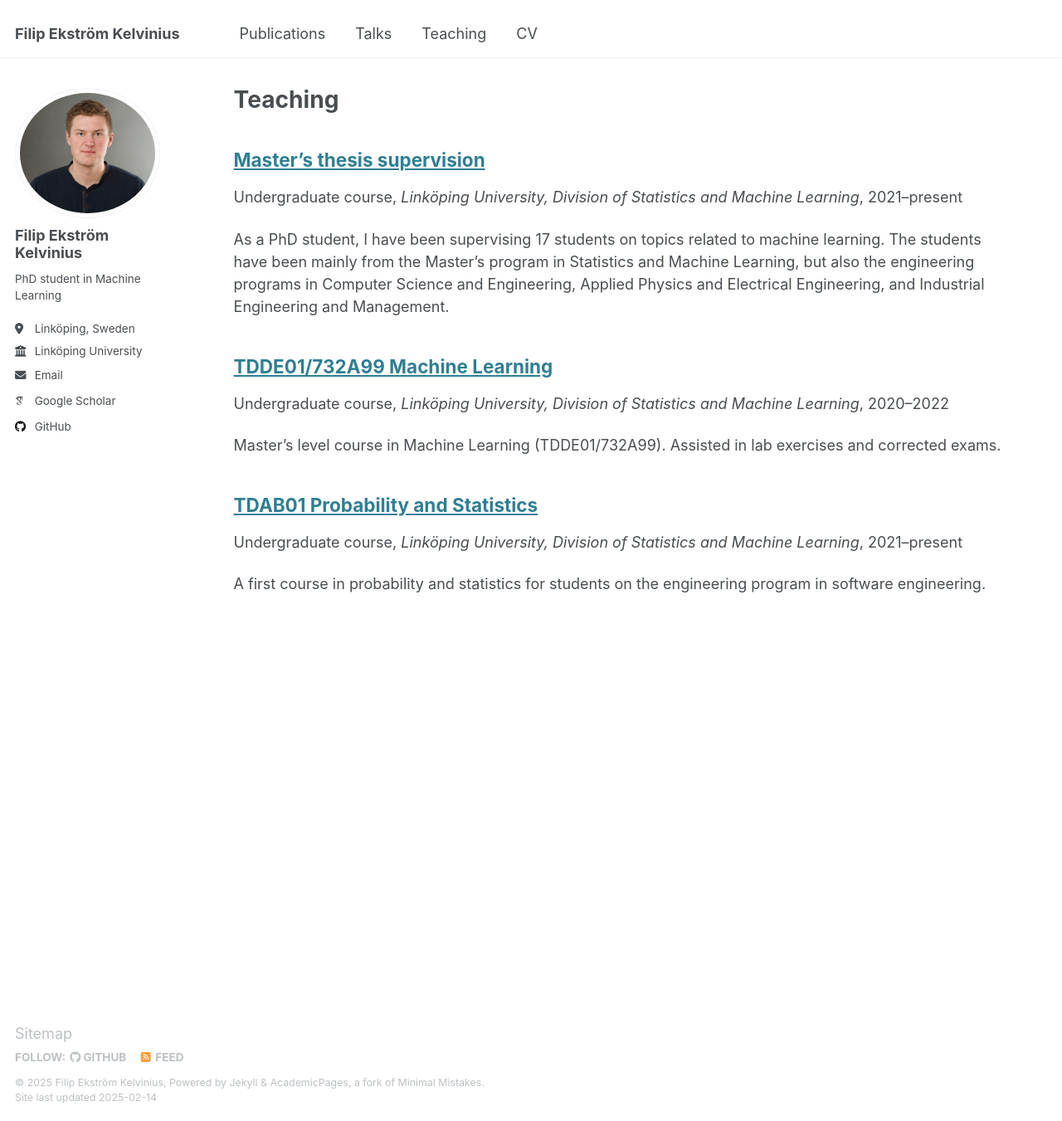
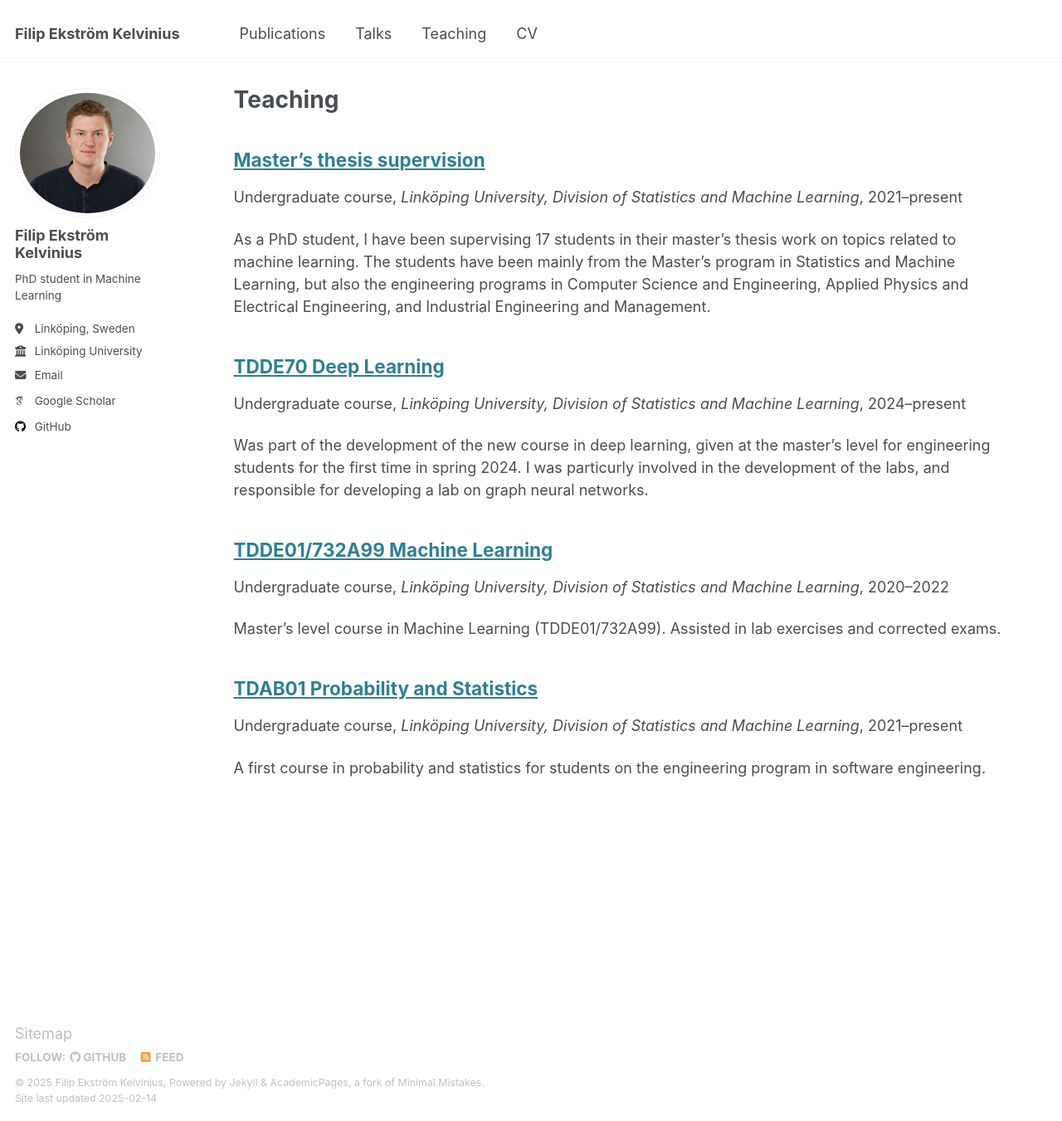
Before and after one commit to filipekstrm/filipekstrm.github.io, a Jekyll site: the page built from _pages/teaching.html, in a window 1280 px wide and 1351 px high. Shown: the whole window at 83% size. Built offline with Jekyll 4.4.1, drawn with Linux system fonts in a browser that asks for light colours; some web fonts are replaced.

Commit message:
Typo on masters supervision, added TDDE70

```diff
--- /dev/null
+++ b/_teaching/tdde70-dl.md
@@ -0,0 +1,13 @@
+---
+title: "TDDE70 Deep Learning"
+collection: teaching
+type: "Undergraduate course"
+permalink: /teaching/tdde70-dl
+venue: "Linköping University, Division of Statistics and Machine Learning"
+start_date: "2024-01-01"
+end_date: null
+location: "Linköping, Sweden"
+---
+Was part of the development of the new course in deep learning, given at the master's level for engineering students for the first time in spring 2024. I was particurly involved in the development of the labs, and responsible for developing a lab on graph neural networks.
+
+I was also part of the teaching staff that assisted in labs, and supervised a group in their project work.
--- a/_teaching/thesis-supervision.md
+++ b/_teaching/thesis-supervision.md
@@ -8,4 +8,4 @@ start_date: "2021-01-01"
 end_date: null
 location: "Linköping, Sweden"
 ---
-As a PhD student, I have been supervising 17 students on topics related to machine learning. The students have been mainly from the Master's program in Statistics and Machine Learning, but also the engineering programs in Computer Science and Engineering, Applied Physics and Electrical Engineering, and Industrial Engineering and Management.
+As a PhD student, I have been supervising 17 students in their master's thesis work on topics related to machine learning. The students have been mainly from the Master's program in Statistics and Machine Learning, but also the engineering programs in Computer Science and Engineering, Applied Physics and Electrical Engineering, and Industrial Engineering and Management.
```
